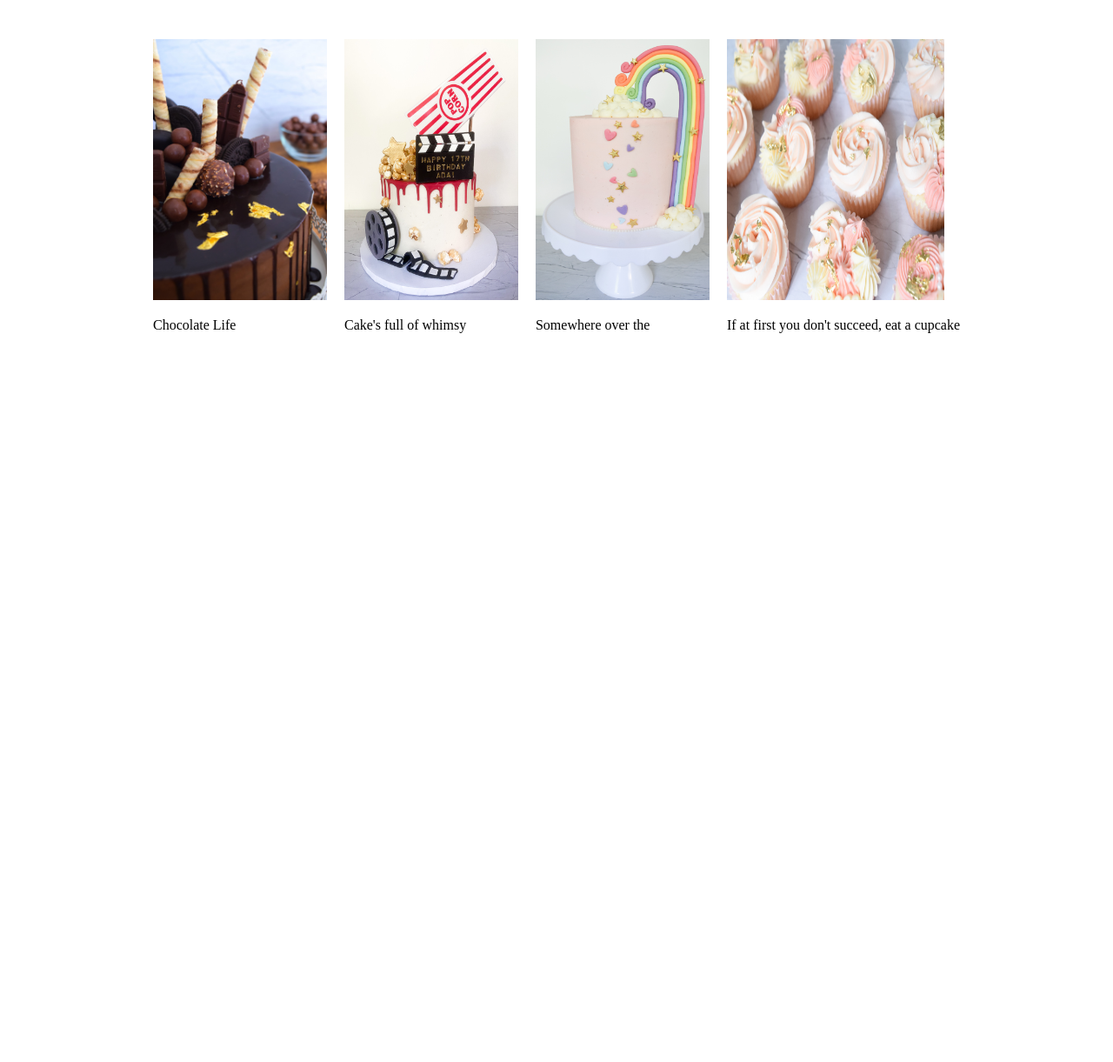
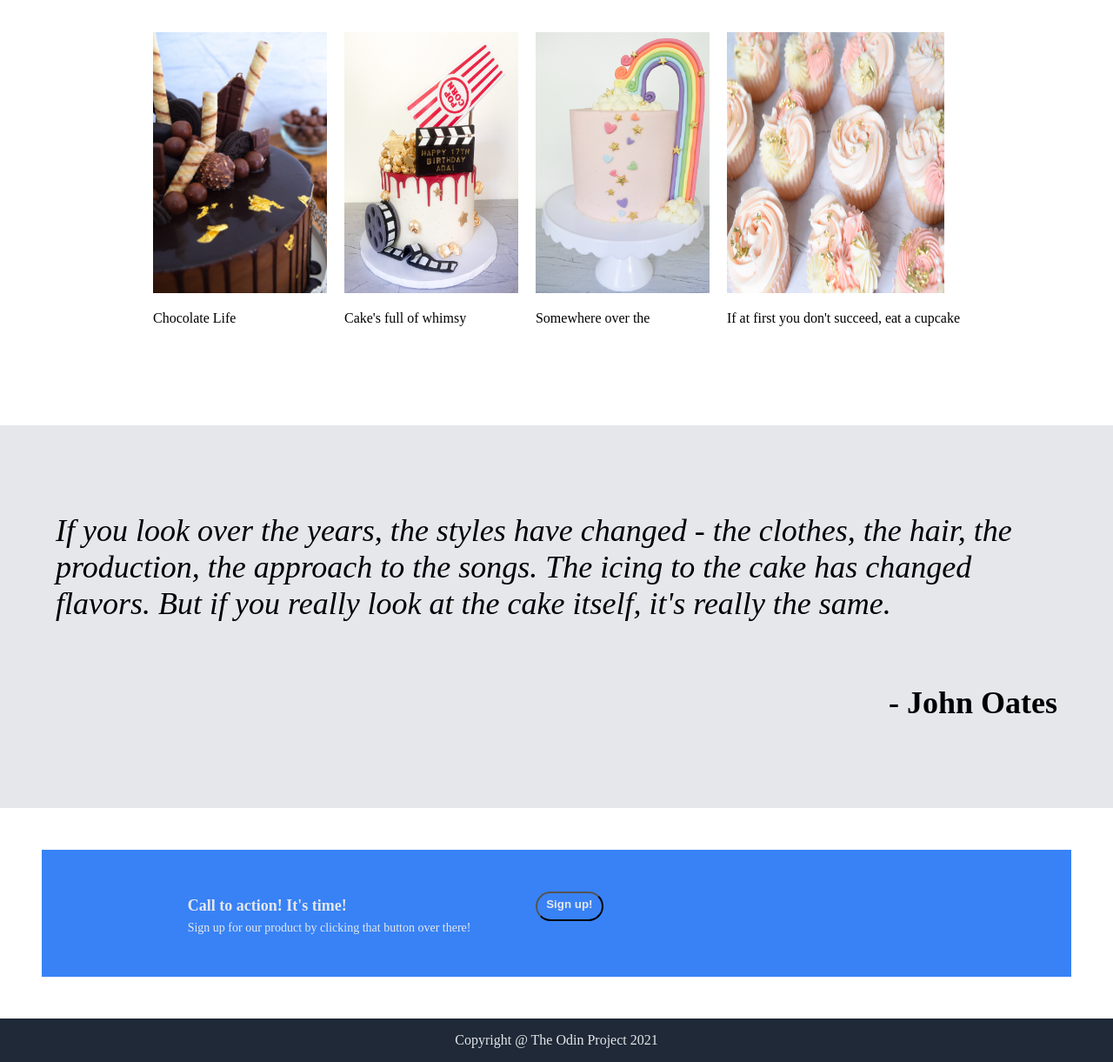
Before and after one commit to smilinggo/landing_page, a plain HTML site: page index.html in a window 1280 px wide. Shown: the part 663-1884 px from the top of the page at 87% size. Before the commit the page ends 1168 px from the top, so only its background shows below. Drawn offline with Linux system fonts and the light colour scheme.

Commit message:
Completed last two sections and finish. Circle back to refactor formatting.

```diff
--- a/index.html
+++ b/index.html
@@ -52,6 +52,24 @@
             </div>
 
         </div>
+        <div class="bottom">
+            <p class="quote">If you look over the years, the styles have changed - the clothes, the hair, the production, the approach to the songs. The icing to the cake has changed flavors. But if you really look at the cake itself, it's really the same.</p>
+            <p class="author">- John Oates</p>
+        </div>
+        <div class="pre-footer">
+            <div class="cta">
+               <div class="left">
+                    <h4>Call to action! It's time!</h4>
+                    <button class="cta-sign-up">Sign up!</button>
+                </div>
+                    <p>Sign up for our product by clicking that button over there!</p>
+
+                </div>
+            </div>
+        </div>
+        <div class="footer">
+            <p>Copyright @ The Odin Project 2021</p>
+        </div>
 
     </body>
 
--- a/styles.css
+++ b/styles.css
@@ -1,6 +1,10 @@
 body {
     display: flex;
     flex-direction: column;
+    margin: 0;
+    min-height: 100vh;
+
+
 }
 
 .header,
@@ -38,11 +42,6 @@ ul {
     align-items: center;
     flex: 1;
     padding: 64px;
-
-
-
-
-
 }
 
 .top h1{
@@ -51,7 +50,6 @@ ul {
     font-size: 48px;
     display: flex;
     width: 300px;
-
 }
 
 .top p{
@@ -61,7 +59,7 @@ ul {
 
 }
 
-.sign-up{
+.top .sign-up{
     background: #3882f6;
     color: #e5e7eb;
     padding: 5px 10px 10px 10px;
@@ -110,3 +108,111 @@ ul {
     flex-grow: 1;
     margin: 10px;
 }
+
+.bottom {
+    background-color: #e5e7eb;
+
+    display: flex;
+    flex-direction: column;
+    flex-wrap: wrap;
+    padding: 64px;
+
+}
+
+.bottom p {
+    display: flex;
+
+
+}
+
+.quote {
+    font-size: 36px;
+    font-style: italic;
+    font-weight: lighter;
+    display: flex;
+    flex-direction: column;
+    justify-content: center;
+    align-items: center;
+
+}
+
+.author {
+    font-size: 36px;
+    display: flex;
+    justify-content: flex-end;
+    text-align: right;
+    font-weight:bolder;
+}
+
+
+.pre-footer {
+    text-align: center;
+    align-items: center;
+    display: flex;
+    padding: 48px 48px;
+
+
+}
+.cta {
+    background: #3882f6;
+    flex-direction: column;
+    flex-grow: 1;
+    width: 60%;
+    height: 80%;
+    padding: 48px;
+    display: flex;
+    justify-content: space-around;
+}
+
+
+.cta .left {
+    display: flex;
+    align-items:center;
+    margin-left: 11%;
+    /*padding-left: 30%;
+    padding-top: 24px;*/
+    flex-wrap: wrap;
+    width: 80%;
+    height: 50%;
+
+}
+.left h4 {
+    font-size: 18px;
+    color: #e5e7eb;
+    font-style: bolder;
+    margin: 0;
+    padding: 0;
+    text-align: left;
+}
+.cta p {
+    color: #e5e7eb;
+    font-weight: lighter;
+    font-size: 14px;
+    text-align: left;
+    display: flex;
+    margin: 0;
+    margin-left: 11%;
+
+
+
+
+}
+
+
+.cta-sign-up {
+    background: #3882f6;
+    color: #e5e7eb;
+    padding: 5px 10px 10px 10px;
+    font-weight:bold;
+    border-radius: 25px;
+    text-align: center;
+    margin-left: 25%;
+
+}
+
+.footer {
+    flex: 1;
+    text-align: center;
+    background-color: #1f2937;
+    color: #e5e7eb;
+}
```
